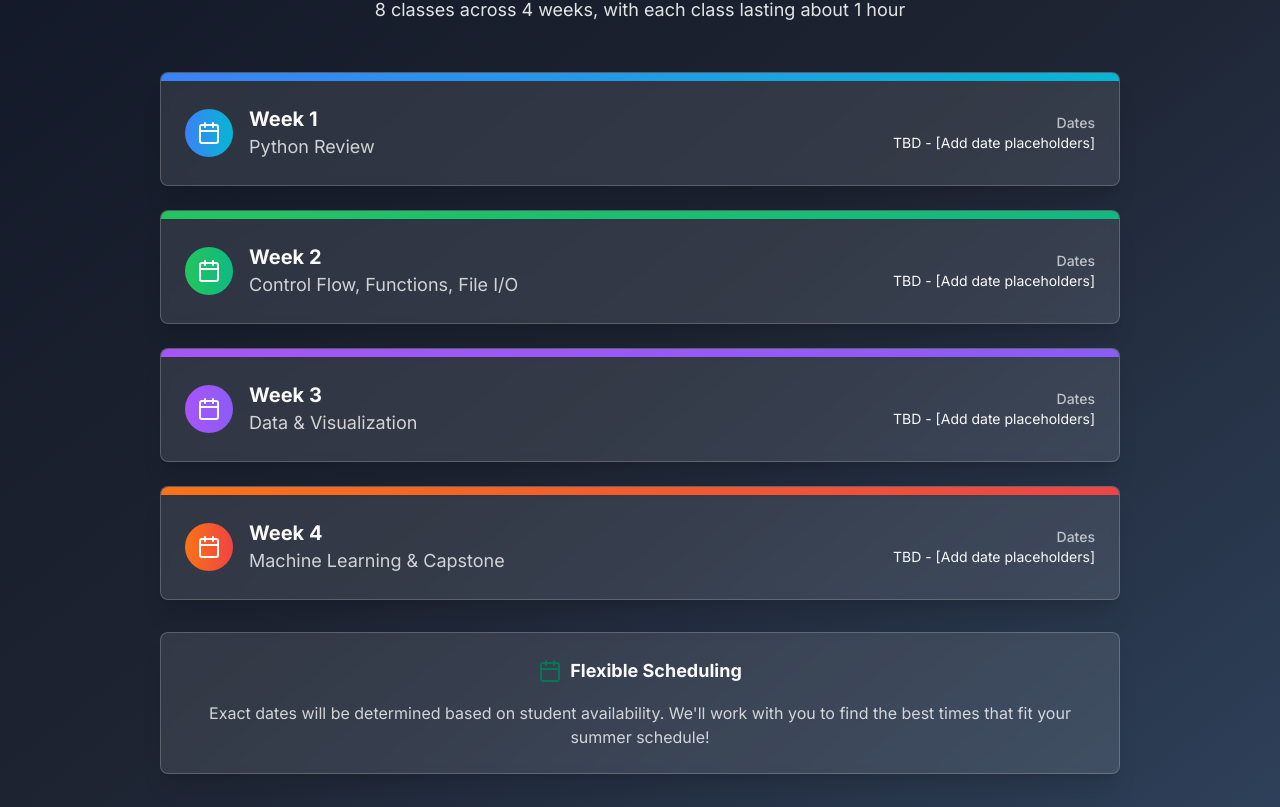
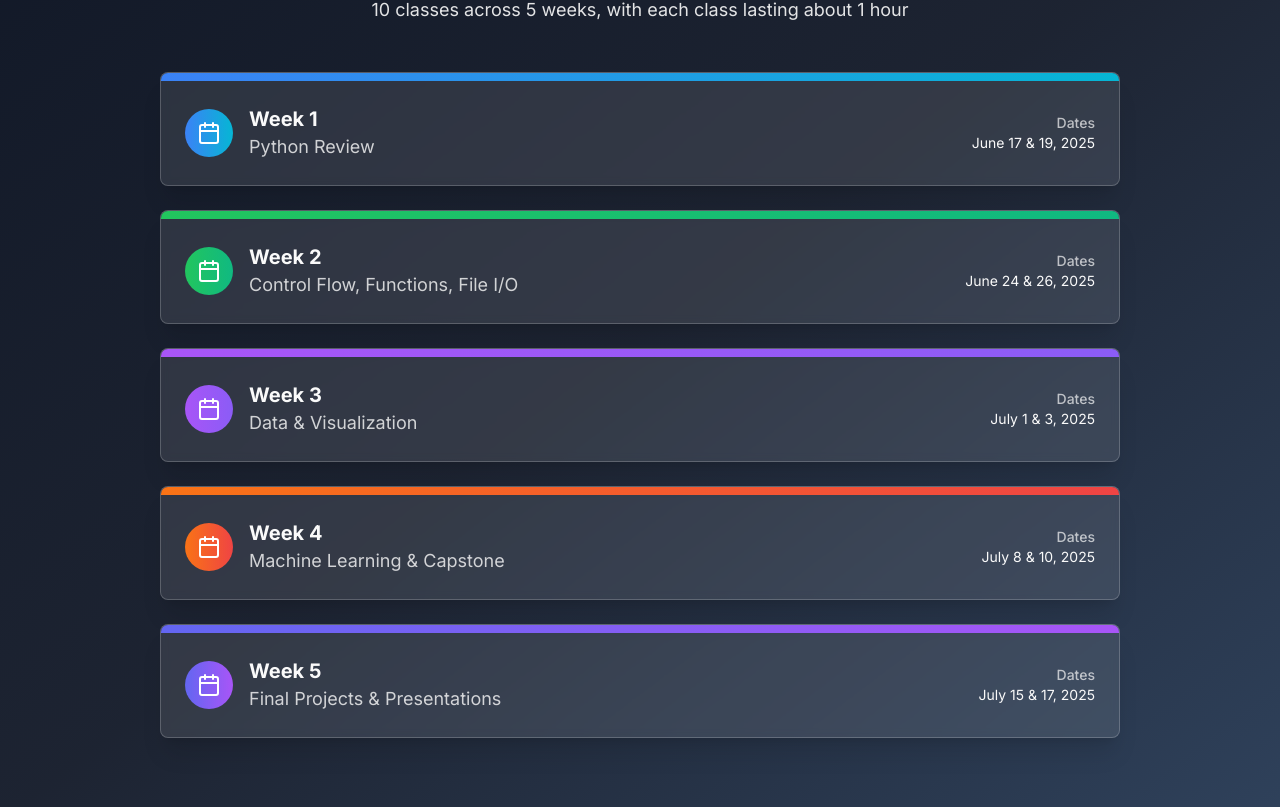
Before and after one commit to NikhilKonduru8/python-ai-summer-course, a React (Vite) app: page / in a window 1280 px wide. Shown: the part 5833-6640 px from the top of the page. Built offline with nearby package versions, Linux system fonts and the light colour scheme.

Commit message:
Update lesson dates and remove flexible scheduling
Updated the schedule with specific dates and removed the flexible scheduling section.

```diff
--- a/src/components/Schedule.tsx
+++ b/src/components/Schedule.tsx
@@ -2,30 +2,36 @@ import { Card, CardContent, CardHeader, CardTitle } from "@/components/ui/card";
 import { Calendar } from "lucide-react";
 
 const Schedule = () => {
-  const schedule = [
+const schedule = [
     {
       week: "Week 1",
       topics: "Python Review",
-      dates: "TBD - [Add date placeholders]",
+      dates: "June 17 & 19, 2025",
       color: "from-blue-500 to-cyan-500"
     },
     {
       week: "Week 2",
       topics: "Control Flow, Functions, File I/O",
-      dates: "TBD - [Add date placeholders]",
+      dates: "June 24 & 26, 2025",
       color: "from-green-500 to-emerald-500"
     },
     {
       week: "Week 3",
       topics: "Data & Visualization",
-      dates: "TBD - [Add date placeholders]",
+      dates: "July 1 & 3, 2025",
       color: "from-purple-500 to-violet-500"
     },
     {
       week: "Week 4",
       topics: "Machine Learning & Capstone",
-      dates: "TBD - [Add date placeholders]",
+      dates: "July 8 & 10, 2025",
       color: "from-orange-500 to-red-500"
+    },
+    {
+      week: "Week 5",
+      topics: "Final Projects & Presentations",
+      dates: "July 15 & 17, 2025",
+      color: "from-indigo-500 to-purple-500"
     }
   ];
 
@@ -37,8 +43,8 @@ const Schedule = () => {
             Class Schedule
           </h2>
            <p className="text-lg text-primary-foreground/90">
-            8 classes across 4 weeks, with each class lasting about 1 hour
-          </p>
+             10 classes across 5 weeks, with each class lasting about 1 hour
+           </p>
         </div>
 
         <div className="space-y-6">
@@ -69,18 +75,6 @@ const Schedule = () => {
           ))}
         </div>
 
-        <Card className="mt-8 border-white/20 shadow-xl bg-background/10 backdrop-blur-sm">
-          <CardContent className="pt-6 text-center">
-            <div className="flex items-center justify-center gap-2 mb-4">
-              <Calendar className="text-accent" size={24} />
-              <h3 className="text-lg font-bold text-primary-foreground">Flexible Scheduling</h3>
-            </div>
-            <p className="text-primary-foreground/80">
-              Exact dates will be determined based on student availability.
-              We'll work with you to find the best times that fit your summer schedule!
-            </p>
-          </CardContent>
-        </Card>
       </div>
     </section>
   );
```
